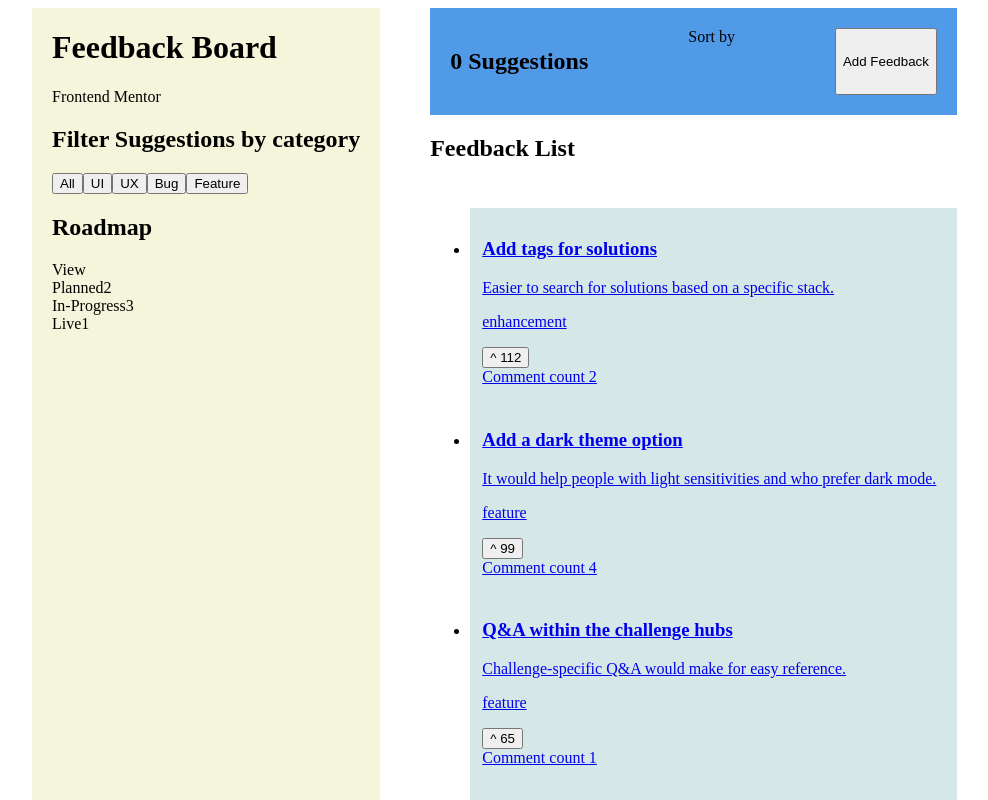
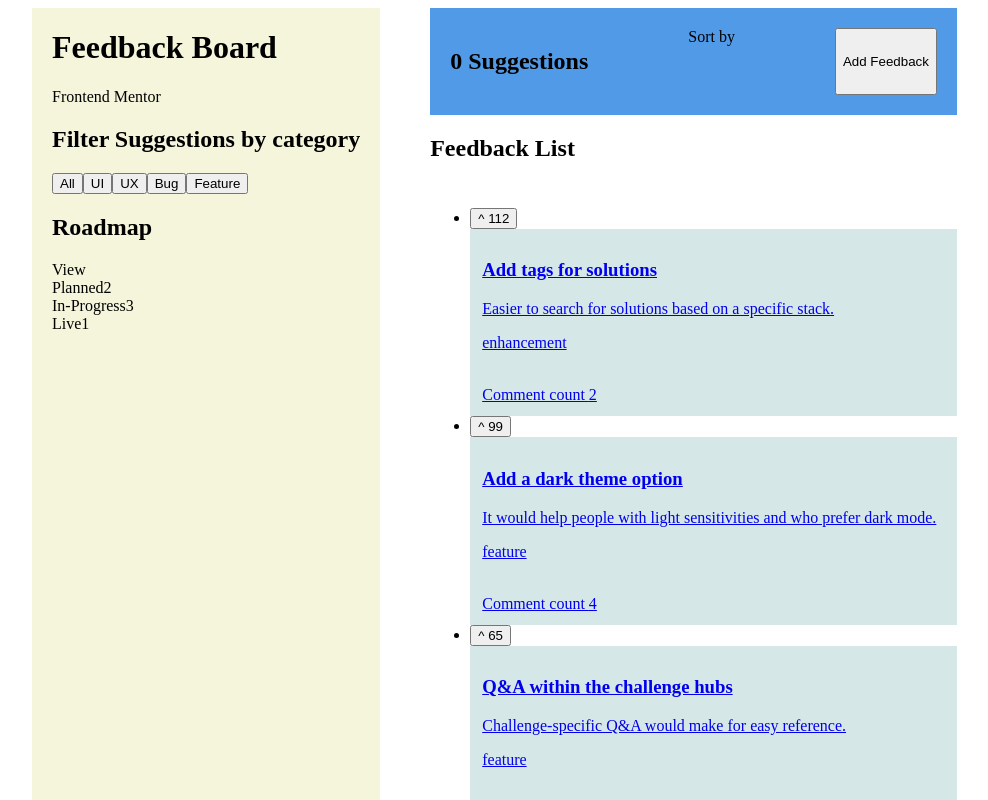
Before and after one commit to crsecu/productFeedbackApp, a React app: page /feedbackBoard in a window 1280 px wide. Shown: the top 800 px of the page, without its empty margins (6-994 px from the left). Built offline with nearby package versions, Linux system fonts and the light colour scheme; data requests are answered from the project's data file; the HTML template or start-up script is replaced by a standard one.

Commit message:
create UpvoteButton component

```diff
--- a/src/features/comments/Comment.tsx
+++ b/src/features/comments/Comment.tsx
@@ -8,7 +8,6 @@ function Comment({ comment }: CommentProps): React.JSX.Element {
     user: { image, name, username },
   } = comment;
 
-  console.log(image);
   return (
     <div aria-label="Comment by ...">
       <div className="comment__author">
--- /dev/null
+++ b/src/features/comments/UpvoteButton.tsx
@@ -0,0 +1,15 @@
+interface UpvoteButtonProps {
+  upvotes: number;
+}
+function UpvoteButton({ upvotes }: UpvoteButtonProps): React.JSX.Element {
+  function handleUpvote() {
+    console.log("Upvoting !!!");
+  }
+  return (
+    <button onClick={handleUpvote}>
+      ^ <span>{upvotes}</span>
+    </button>
+  );
+}
+
+export default UpvoteButton;
--- a/src/features/feedback/FeedbackCard.tsx
+++ b/src/features/feedback/FeedbackCard.tsx
@@ -1,5 +1,6 @@
 import { Feedback } from "./feedback.types";
 import { calculateTotalComments } from "../../utils/helpers";
+import UpvoteButton from "../comments/UpvoteButton";
 
 interface FeedbackCardProps {
   feedback: Feedback;
@@ -17,16 +18,23 @@ function FeedbackCard({
   const commentCount = calculateTotalComments(comments);
 
   return (
+    <>
       <article className="feedback_card">
-      {isDetailPage ? <h1>{title}</h1> : <h3>{title}</h3>}
+        {isDetailPage ? (
+          <>
+            <h1>{title}</h1>
+            <UpvoteButton upvotes={upvotes} />
+          </>
+        ) : (
+          <h3>{title}</h3>
+        )}
+
         <p>{description}</p>
         <p>{category}</p>
-      <button>
-        ^ <span>{upvotes}</span>
-      </button>
         <br></br>
         <span>Comment count {commentCount}</span>
       </article>
+    </>
   );
 }
 
--- /dev/null
+++ b/src/features/feedback/FeedbackCardWrapper.tsx
@@ -0,0 +1,6 @@
+//interface FeedbackCardWrapperProps {}
+function FeedbackCardWrapper(): React.JSX.Element {
+  return <div></div>;
+}
+
+export default FeedbackCardWrapper;
--- a/src/features/feedback/FeedbackList.tsx
+++ b/src/features/feedback/FeedbackList.tsx
@@ -1,6 +1,7 @@
 import { useAppSelector } from "../../types/hooks";
 import { Link } from "react-router-dom";
 import FeedbackCard from "./FeedbackCard";
+import UpvoteButton from "../comments/UpvoteButton";
 
 function FeedbackList(): React.JSX.Element {
   const feedbackList = useAppSelector((state) => state.feedback.feedbackList);
@@ -19,6 +20,7 @@ function FeedbackList(): React.JSX.Element {
           {feedbackList.map((item) => {
             return (
               <li key={item.id}>
+                <UpvoteButton upvotes={item.upvotes} />
                 <Link to={`/feedbackDetail/${item.id}`}>
                   <FeedbackCard feedback={item} />
                 </Link>
```
Lines whose indentation alone changed are shown as unchanged.
